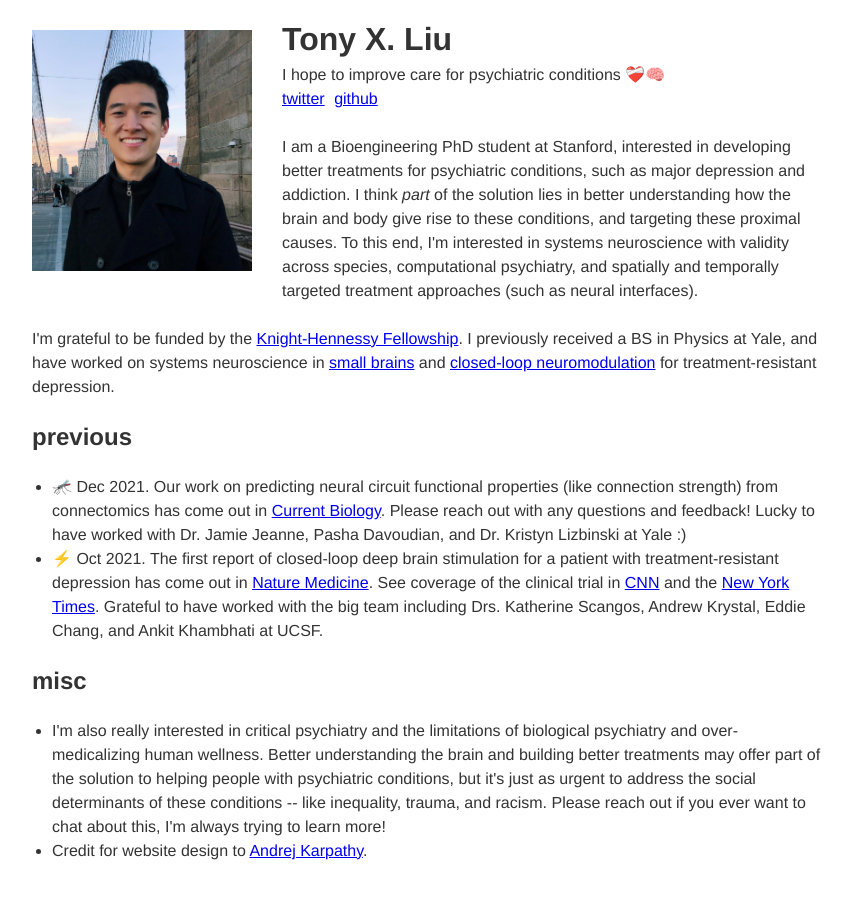
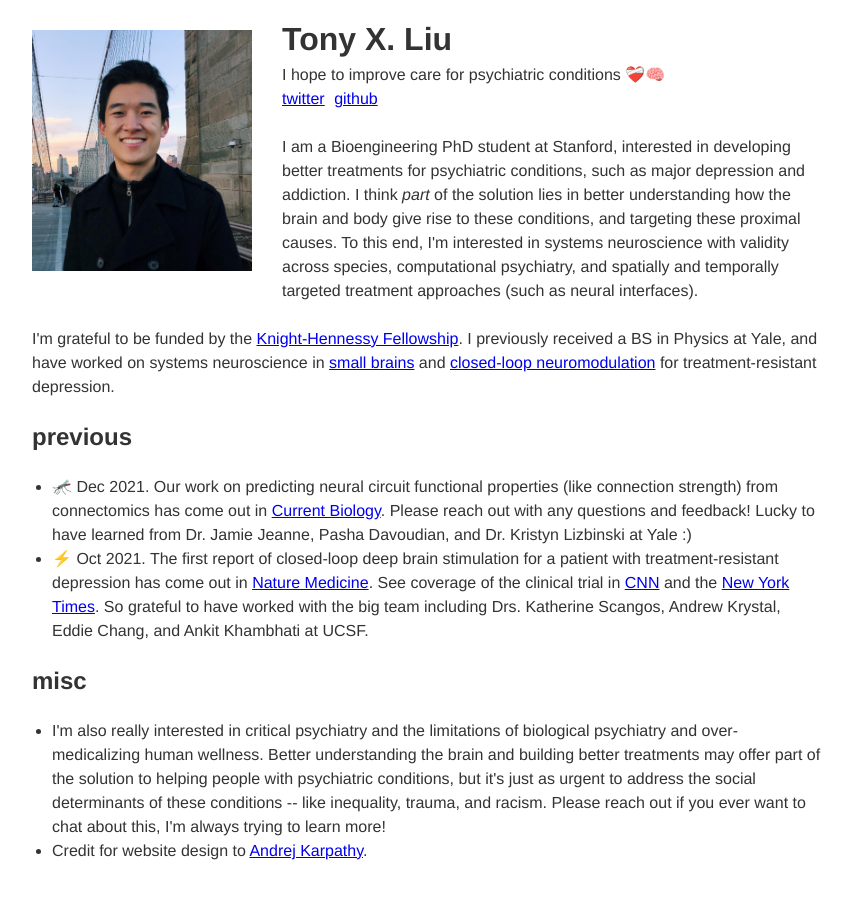
Before and after one commit to txzliu/txzliu.github.io, a Jekyll site: the page index.html, which Jekyll copies as it is, in a window 1280 px wide. Shown: the whole page, without its empty margins (208-1058 px from the left). Built offline with Jekyll 4.4.1, drawn with Linux system fonts in a browser that asks for light colours.

Commit message:
Update index.html

```diff
--- a/index.html
+++ b/index.html
@@ -83,8 +83,8 @@
 <h2>previous</h2>
 
 <ul>
-<li>🦟 Dec 2021. Our work on predicting neural circuit functional properties (like connection strength) from connectomics has come out in <a href="https://authors.elsevier.com/c/1eFUV3QW8Rwqra">Current Biology</a>. Please reach out with any questions and feedback! Lucky to have worked with Dr. Jamie Jeanne, Pasha Davoudian, and Dr. Kristyn Lizbinski at Yale :)</li>
-<li>⚡ Oct 2021. The first report of closed-loop deep brain stimulation for a patient with treatment-resistant depression has come out in <a href="https://www.nature.com/articles/s41591-021-01480-w">Nature Medicine</a>. See coverage of the clinical trial in <a href="https://www.cnn.com/2021/10/04/health/depression-implant-treatment-wellness/index.html">CNN</a> and the <a href="https://www.nytimes.com/2021/10/04/health/depression-treatment-deep-brain-stimulation.html">New York Times</a>. Grateful to have worked with the big team including Drs. Katherine Scangos, Andrew Krystal, Eddie Chang, and Ankit Khambhati at UCSF.</li>
+<li>🦟 Dec 2021. Our work on predicting neural circuit functional properties (like connection strength) from connectomics has come out in <a href="https://authors.elsevier.com/c/1eFUV3QW8Rwqra">Current Biology</a>. Please reach out with any questions and feedback! Lucky to have learned from Dr. Jamie Jeanne, Pasha Davoudian, and Dr. Kristyn Lizbinski at Yale :)</li>
+<li>⚡ Oct 2021. The first report of closed-loop deep brain stimulation for a patient with treatment-resistant depression has come out in <a href="https://www.nature.com/articles/s41591-021-01480-w">Nature Medicine</a>. See coverage of the clinical trial in <a href="https://www.cnn.com/2021/10/04/health/depression-implant-treatment-wellness/index.html">CNN</a> and the <a href="https://www.nytimes.com/2021/10/04/health/depression-treatment-deep-brain-stimulation.html">New York Times</a>. So grateful to have worked with the big team including Drs. Katherine Scangos, Andrew Krystal, Eddie Chang, and Ankit Khambhati at UCSF.</li>
 </ul>
 
 <h2>misc</h2>
```
